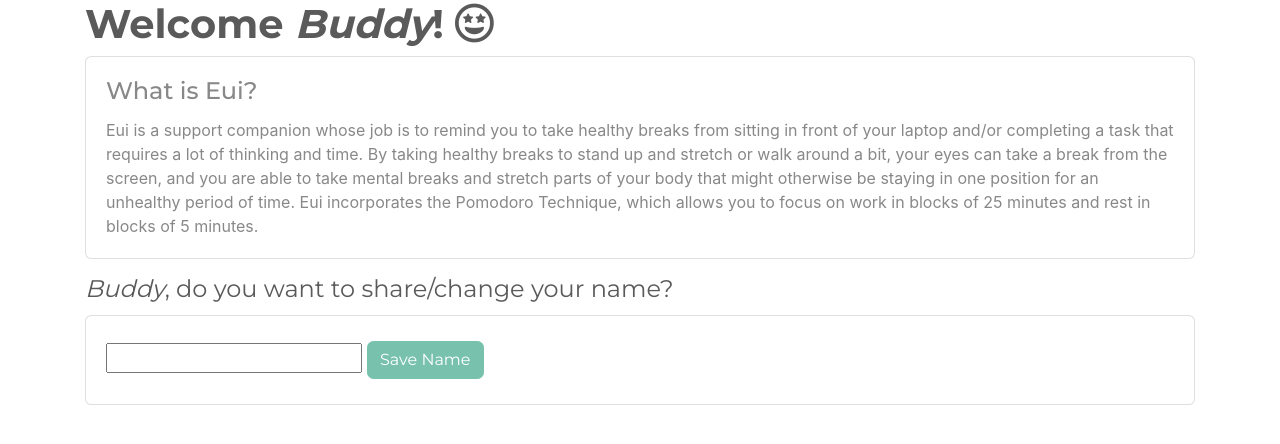
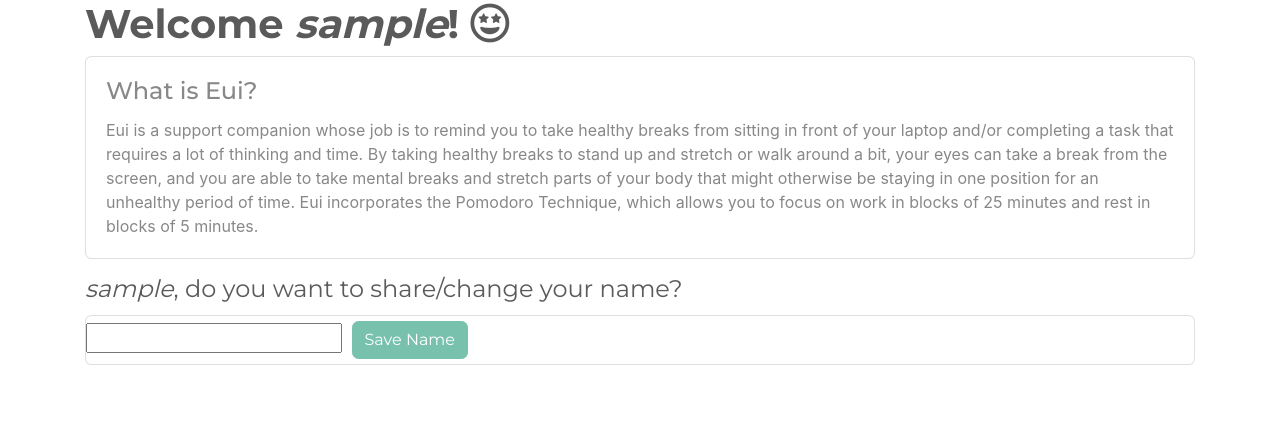
Before and after one commit to casychow/DesktopPet_Eui, a Flask app: template eui_UI/templates/index.html in a window 1280 px wide. Shown: the part 72-516 px from the top of the page. Run offline with Flask 2, Linux system fonts and the light colour scheme; the template is opened without the code that fills it: most values are stand-ins (such as "Sample title", 1, 10 or a date in 2020); some libraries are stand-ins or nearby versions.

Commit message:
Updates on UI interactive interface, see #17

```diff
--- a/eui_UI/eui.py
+++ b/eui_UI/eui.py
@@ -1,15 +1,40 @@
 # Import Flask Library
-from flask import Flask, redirect, render_template
+from flask import Flask, redirect, render_template, request
 app = Flask(__name__, static_folder='')
+
+# Globals
+USERNAME = "Buddy"
+workPeriod = 25
+restPeriod = 5
 
 # Load pages
 @app.route("/")
 def loadHome():
-    return render_template('index.html')
+    return render_template('index.html', username=USERNAME)
+
+@app.route('/editname', methods=['GET', 'POST'])
+def editName():
+    username = request.form['username']
+
+    if (username != ""):
+        global USERNAME
+        USERNAME = username
+
+    return render_template('index.html', username=USERNAME)
 
 @app.route("/pomodoro")
 def loadPomodoro():
-    return render_template('pomodoro.html')
+    return render_template('pomodoro.html', workPeriod=workPeriod, restPeriod=restPeriod)
+
+@app.route("/editpomodorotimer", methods=['GET', 'POST'])
+def editPomodoroTimer():
+    global workPeriod
+    global restPeriod
+
+    workPeriod = request.form['newWorkPeriod']
+    restPeriod = request.form['newRestPeriod']
+
+    return render_template('pomodoro.html', workPeriod=workPeriod, restPeriod=restPeriod)
 
 @app.route("/statistic")
 def loadStatistic():
--- a/eui_UI/templates/index.html
+++ b/eui_UI/templates/index.html
@@ -28,19 +28,17 @@
             </div>
         </div>
     </nav>
-    <div class="container">
-        <h1><strong>Welcome&nbsp;<em>Buddy</em>!&nbsp;<i class="far fa-grin-stars"></i></strong></h1>
+    <div class="container"><h1><strong>Welcome <em>{{username}}</em>! <i class="far fa-grin-stars"></i></strong></h1>
         <div class="card">
             <div class="card-body">
                 <h4 class="card-title">What is Eui?</h4>
                 <p class="card-text">Eui is a support companion whose job is to remind you to take healthy breaks from sitting in front of your laptop and/or completing a task that requires a lot of thinking and time. By taking healthy breaks to stand up and stretch or walk around a bit, your eyes can take a break from the screen, and you are able to take mental breaks and stretch parts of your body that might otherwise be staying in one position for an unhealthy period of time. Eui incorporates the Pomodoro Technique, which allows you to focus on work in blocks of 25 minutes and rest in blocks of 5 minutes.&nbsp;</p>
             </div>
-        </div><em></em>
-        <h1><small style="font-size: 24px;"><em>Buddy</em>, do you want to share/change your name?</small></h1>
-        <div class="form-group">
-            <div class="card">
-                <div class="card-body"><input type="text"><button class="btn btn-primary" type="button" style="margin: 5px;">Save Name</button></div>
-            </div>
+        </div><em></em><h1><small style="font-size: 24px;"><em>{{username}}</em>, do you want to share/change your name?</small></h1><div class="card">
+            <form action="/editname" method="POST">
+                <input type="text" name="username"/>
+                <button class="btn btn-primary" type="submit" style="margin: 5px;">Save Name</button>
+            </form>
         </div>
     </div>
     <script src="assets/js/jquery.min.js"></script>
```
Also changed, not shown: eui_UI/templates/pomodoro.html (+9 -4 lines).
